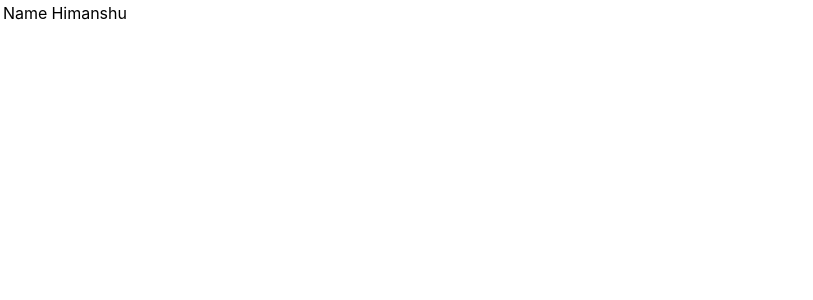
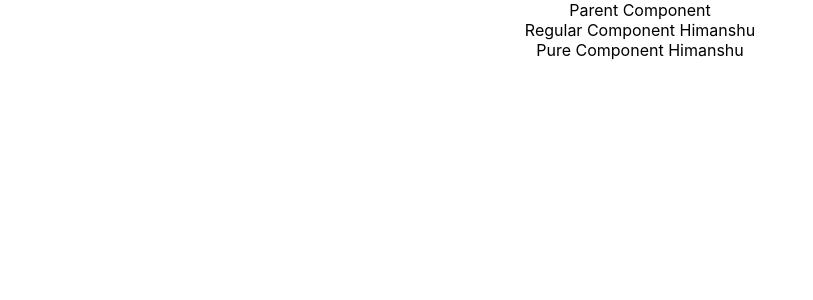
Before and after one commit to himanshugawari/React, a React (Create React App) app: page / in a window 1280 px wide. Shown: the top 300 px of the page, without its empty margins (0-813 px from the left). Built offline with nearby package versions, Linux system fonts and the light colour scheme.

Commit message:
pure component

```diff
--- a/src/App.js
+++ b/src/App.js
@@ -20,12 +20,14 @@
 // import LifecycleA from './components/Mounting-LifecycleA';
 // import LifecycleAUpdate from './components/LifecycleAUpdate';
 // import FragmentDemo from './components/FragmentDemo';
-import Table from './components/Table';
+// import Table from './components/Table';
+import ParentComp from './components/ParentComp';
 
 function App() {
   return (
     <div className='App'>
-      <Table />
+      <ParentComp />
+      {/* <Table /> */}
       {/* <FragmentDemo /> */}
       {/* <LifecycleAUpdate /> */}
       {/* <LifecycleA /> */}
--- /dev/null
+++ b/src/components/ParentComp.js
@@ -0,0 +1,35 @@
+import React, { PureComponent } from 'react';
+import PureComp from './PureComp';
+import RegularComp from './RegularComp';
+
+// class ParentComp extends Component {
+class ParentComp extends PureComponent {
+  constructor(props) {
+    super(props);
+
+    this.state = {
+      name: 'Himanshu',
+    };
+  }
+
+  componentDidMount() {
+    setInterval(() => {
+      this.setState({
+        name: 'Himanshu',
+      });
+    }, 2000);
+  }
+
+  render() {
+    console.log('************parent component render');
+    return (
+      <div>
+        Parent Component
+        <RegularComp name={this.state.name} />
+        <PureComp name={this.state.name} />
+      </div>
+    );
+  }
+}
+
+export default ParentComp;
--- /dev/null
+++ b/src/components/PureComp.js
@@ -0,0 +1,10 @@
+import React, { PureComponent } from 'react';
+
+class PureComp extends PureComponent {
+  render() {
+    console.log('Pure Component  render');
+    return <div>Pure Component {this.props.name}</div>;
+  }
+}
+
+export default PureComp;
--- /dev/null
+++ b/src/components/RegularComp.js
@@ -0,0 +1,10 @@
+import React, { Component } from 'react';
+
+class RegularComp extends Component {
+  render() {
+    console.log('Regular Component  render');
+    return <div>Regular Component {this.props.name}</div>;
+  }
+}
+
+export default RegularComp;
--- a/src/index.js
+++ b/src/index.js
@@ -4,8 +4,7 @@
 import App from './App';
 
 ReactDOM.render(
-  <React.StrictMode>
-    <App />
-  </React.StrictMode>,
+  // <React.StrictMode>
+  <App />,
   document.getElementById('root')
 );
```
